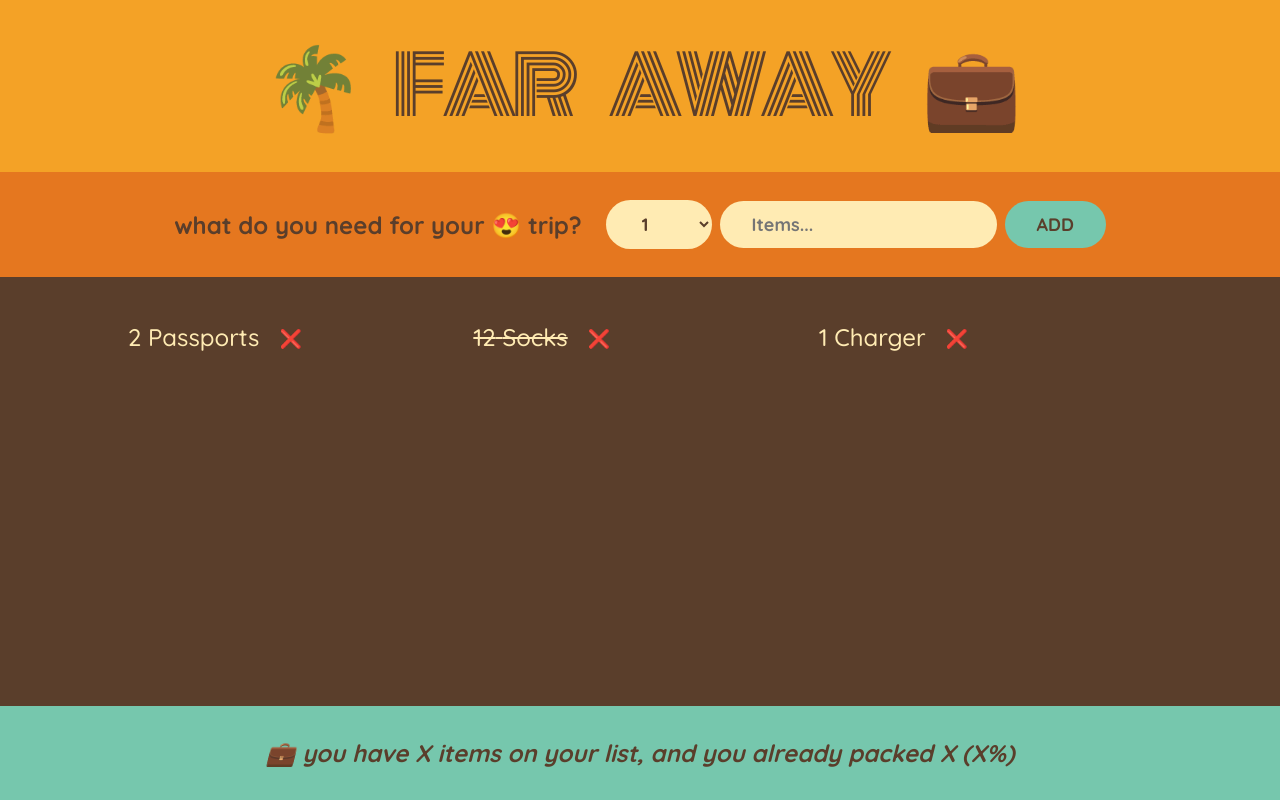
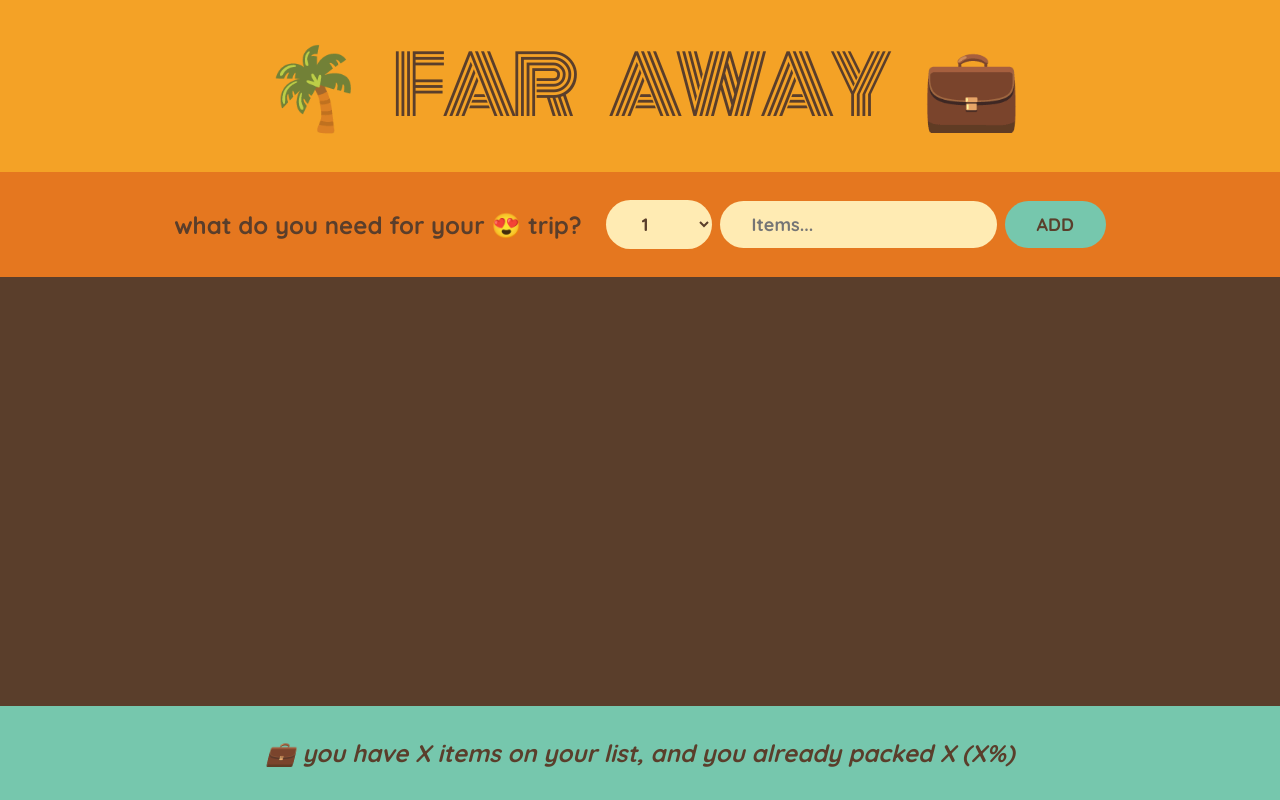
Before and after one commit to Nardos-M/Far-away-travel-list, a React (Create React App) app: page / in a window 1280 px wide. Built offline with nearby package versions, Linux system fonts and the light colour scheme.

Commit message:
error fixed-items start appearing

```diff
--- a/src/App.js
+++ b/src/App.js
@@ -7,11 +7,17 @@ const initialItems = [
 ];
 
 export default function App() {
+  const [items, setItem] = useState([]);
+
+  function handleAddItems(item) {
+    setItem((items) => [...items, item]);
+  }
+
   return (
     <div className="app">
       <Logo />
-      <Form />
-      <PackingList />
+      <Form onAddItems={handleAddItems} />
+      <PackingList items={items} />
       <Stats />
     </div>
   );
@@ -20,11 +26,11 @@ function Logo() {
   return <h1>🌴 Far Away 💼</h1>;
 }
 
-function Form() {
+function Form({onAddItems}) {
   const [description, setDescription] = useState("");
   const [quantity, setQuantity] = useState(1);
-  const [items, setItem] = useState([]);
 
+  /* this function is moved to the parent component
   function handleAddItems(item) {
     // adding new item with out mutating the original one
     // ...items is an array with the rest of the items in the array. and item is the new one thats going to be added
@@ -34,6 +40,7 @@ function Form() {
     // we need to pass that but via props is not the actual way coz the form by itself is not parent component
     // instead we need to lift up the state
   }
+    */
 
   function handleSubmit(e) {
     e.preventDefault();
@@ -44,7 +51,11 @@ function Form() {
     const newItem = { description, quantity, packed: false, id: Date.now() };
     console.log(newItem);
 
-    handleAddItems(newItem);
+    //handleAddItems(newItem); this is replaced by next line coz the function is also lifted
+    // and now passed through props
+
+    onAddItems(newItem);
+
 
     //once submit button is clicked it set it to its default state
     setDescription("");
@@ -75,11 +86,11 @@ function Form() {
   );
 }
 
-function PackingList() {
+function PackingList({ items }) {
   return (
     <div className="list">
       <ul>
-        {initialItems.map((item) => (
+        {items.map((item) => (
           <Item item={item} key={item.id} />
         ))}
       </ul>
```
